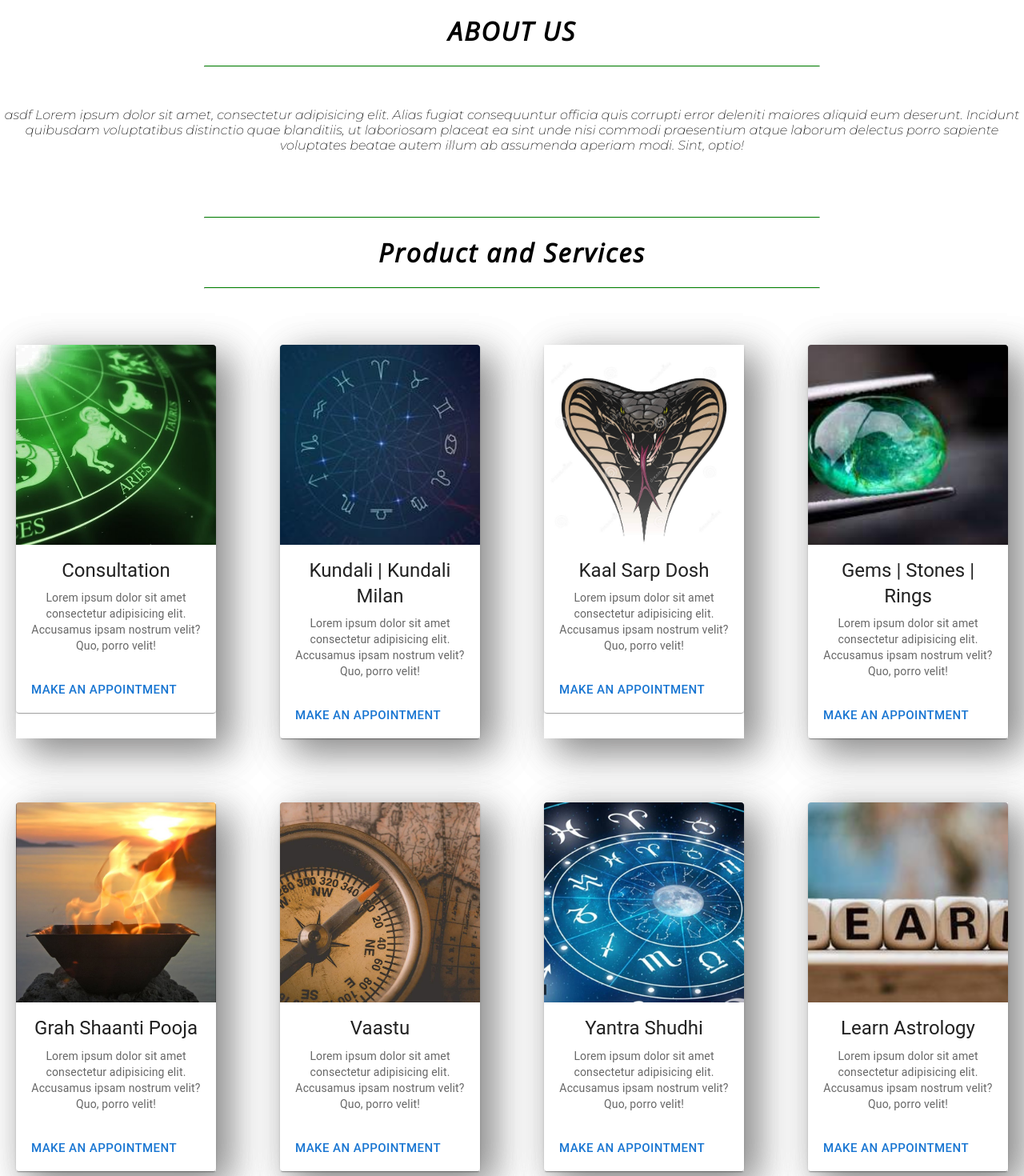
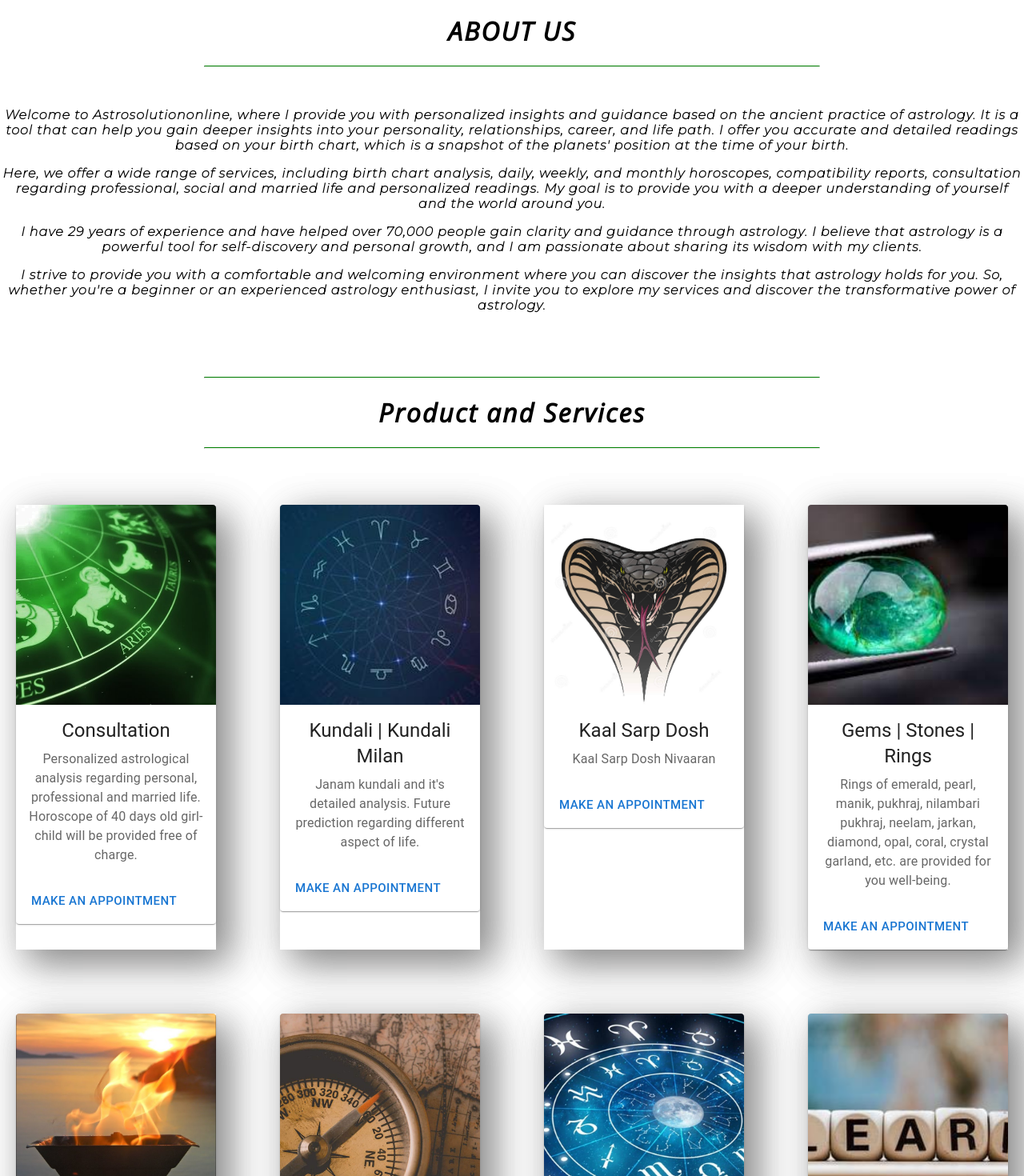
Before and after one commit to DavidKunwar/ecard, a React (Create React App) app: page / in a window 1280 px wide. Shown: the part 780-2250 px from the top of the page at 80% size. Built offline with nearby package versions, Linux system fonts and the light colour scheme.

Commit message:
Added content

```diff
--- a/src/App.css
+++ b/src/App.css
@@ -90,6 +90,11 @@
 .section-title {
   font-family: "Open Sans", sans-serif;
   letter-spacing: 2px;
+}
+
+#about p {
+  font-weight: 600;
+  letter-spacing: 1px;
 }
 
 .product-grid-container {
--- a/src/components/aboutUs.jsx
+++ b/src/components/aboutUs.jsx
@@ -1,12 +1,28 @@
 import React from 'react';
 import SectionTitle from './sectionTitle'
 
-function AboutUs(){
+function AboutUs() {
 
     return (
         <div className='section' id='about'>
             <SectionTitle title='ABOUT US' />
-            <p>asdf Lorem ipsum dolor sit amet, consectetur adipisicing elit. Alias fugiat consequuntur officia quis corrupti error deleniti maiores aliquid eum deserunt. Incidunt quibusdam voluptatibus distinctio quae blanditiis, ut laboriosam placeat ea sint unde nisi commodi praesentium atque laborum delectus porro sapiente voluptates beatae autem illum ab assumenda aperiam modi. Sint, optio!</p>
+            <p>
+                Welcome to Astrosolutiononline, where I provide you with personalized insights and guidance based on the ancient practice of astrology.
+                It is a tool that can help you gain deeper insights into your personality, relationships, career, and life path.
+                I offer you accurate and detailed readings based on your birth chart, which is a snapshot of the planets' position at the time of your birth.
+            </p>
+            <p>
+                Here, we offer a wide range of services, including birth chart analysis, daily, weekly, and monthly horoscopes, compatibility reports, consultation regarding professional, social and married life and personalized readings.
+                My goal is to provide you with a deeper understanding of yourself and the world around you.
+            </p>
+            <p>
+                I have 29 years of experience and have helped over 70,000 people gain clarity and guidance through astrology.
+                I believe that astrology is a powerful tool for self-discovery and personal growth, and I am passionate about sharing its wisdom with my clients.
+            </p>
+            <p>
+                I strive to provide you with a comfortable and welcoming environment where you can discover the insights that astrology holds for you.
+                So, whether you're a beginner or an experienced astrology enthusiast, I invite you to explore my services and discover the transformative power of astrology.
+            </p>
         </div>
     )
 }
--- a/src/components/footer.jsx
+++ b/src/components/footer.jsx
@@ -47,7 +47,9 @@
     return (
         <div className='footer'>
             <h3>ASTROSOLUTION</h3>
-            <p>Lorem ipsum dolor sit amet consectetur adipisicing elit. Aspernatur, ipsum.</p>
+            <p>
+                Got questions to ask, just fill the details below and I will reachout.
+            </p>
             <hr />
             <ul>
                 <li><a href="#header">Home</a></li>
--- a/src/components/productAndServices.jsx
+++ b/src/components/productAndServices.jsx
@@ -20,56 +20,56 @@
                     <ProductCard
                         img={astrologyCover}
                         name='Consultation'
-                        desc='Lorem ipsum dolor sit amet consectetur adipisicing elit. Accusamus ipsam nostrum velit? Quo, porro velit!'
+                        desc='Personalized astrological analysis regarding personal, professional and married life. Horoscope of 40 days old girl-child will be provided free of charge.'
                     />
                 </div>
                 <div className='product-grid-item'>
                     <ProductCard
                         img={numerologyCover}
                         name='Kundali | Kundali Milan'
-                        desc='Lorem ipsum dolor sit amet consectetur adipisicing elit. Accusamus ipsam nostrum velit? Quo, porro velit!'
+                        desc="Janam kundali and it's detailed analysis. Future prediction regarding different aspect of life."
                     />
                 </div>
                 <div className='product-grid-item'>
                     <ProductCard
                         img={kaalSarpDoshCover}
                         name='Kaal Sarp Dosh'
-                        desc='Lorem ipsum dolor sit amet consectetur adipisicing elit. Accusamus ipsam nostrum velit? Quo, porro velit!'
+                        desc='Kaal Sarp Dosh Nivaaran'
                     />
                 </div>
                 <div className='product-grid-item'>
                     <ProductCard
                         img={gemCover}
                         name='Gems | Stones | Rings'
-                        desc='Lorem ipsum dolor sit amet consectetur adipisicing elit. Accusamus ipsam nostrum velit? Quo, porro velit!'
+                        desc='Rings of emerald, pearl, manik, pukhraj, nilambari pukhraj, neelam, jarkan, diamond, opal, coral, crystal garland, etc. are provided for you well-being.'
                     />
                 </div>
                 <div className='product-grid-item'>
                     <ProductCard
                         img={hawanCover}
                         name='Grah Shaanti Pooja'
-                        desc='Lorem ipsum dolor sit amet consectetur adipisicing elit. Accusamus ipsam nostrum velit? Quo, porro velit!'
+                        desc='Pooja for inauguration of new office space or living space. Also, for family prosperity and well-being.'
                     />
                 </div>
                 <div className='product-grid-item'>
                     <ProductCard
                         img={vastuCover}
                         name='Vaastu'
-                        desc='Lorem ipsum dolor sit amet consectetur adipisicing elit. Accusamus ipsam nostrum velit? Quo, porro velit!'
+                        desc=''
                     />
                 </div>
                 <div className='product-grid-item'>
                     <ProductCard
                         img={yantraCover}
                         name='Yantra Shudhi'
-                        desc='Lorem ipsum dolor sit amet consectetur adipisicing elit. Accusamus ipsam nostrum velit? Quo, porro velit!'
+                        desc=''
                     />
                 </div>
                 <div className='product-grid-item'>
                     <ProductCard
                         img={teachCover}
                         name='Learn Astrology'
-                        desc='Lorem ipsum dolor sit amet consectetur adipisicing elit. Accusamus ipsam nostrum velit? Quo, porro velit!'
+                        desc='For astrology enthusiasts, I share my findings and experience so you can take your knowledge to the next level with my comprehensive teaching service.'
                     />
                 </div>
             </div>
--- a/src/components/productCard.jsx
+++ b/src/components/productCard.jsx
@@ -21,7 +21,7 @@
         <Typography gutterBottom variant="h5" component="div">
           {props.name}
         </Typography>
-        <Typography variant="body2" color="text.secondary">
+        <Typography variant="body1" color="text.secondary">
           {props.desc}
         </Typography>
       </CardContent>
```
